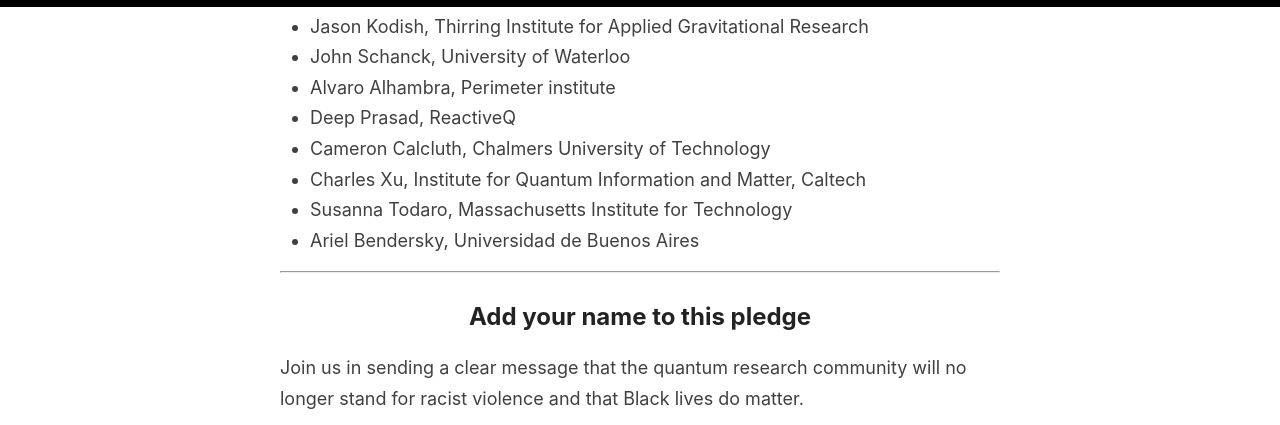
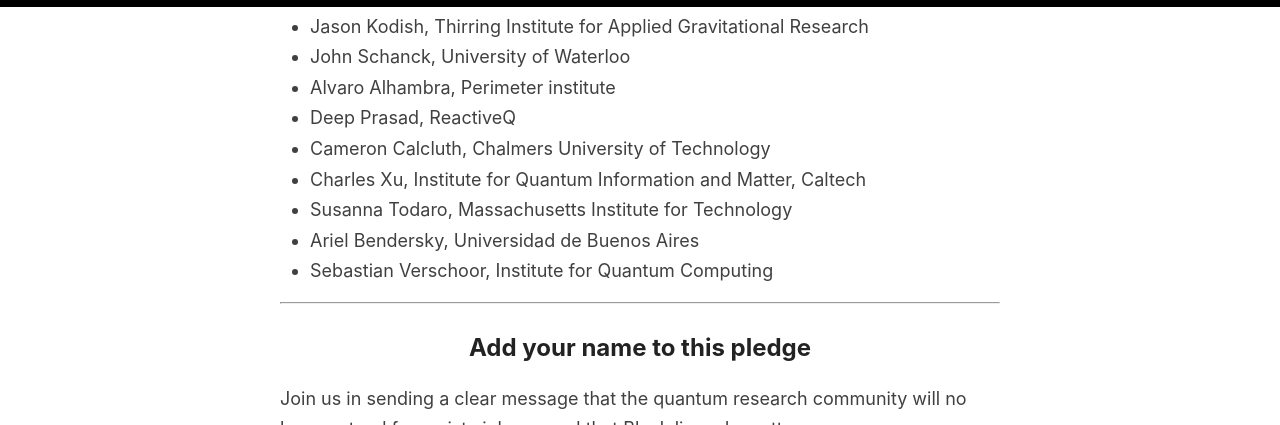
Before and after one commit to quantumforblacklives/quantumforblacklives.github.io, a Jekyll site: the page built from index.html, in a window 1280 px wide and 900 px high, scrolled down 3522 px, cut to the strip 0-425 px from the top of the window. Built offline with Jekyll 4.4.1, drawn with Linux system fonts in a browser that asks for light colours; the list of posts is cut into pages by our own code.

Commit message:
Add signature from Sebastian Verschoor.

```diff
--- a/_includes/signatories.md
+++ b/_includes/signatories.md
@@ -17,3 +17,4 @@
 - Charles Xu, Institute for Quantum Information and Matter, Caltech
 - Susanna Todaro, Massachusetts Institute for Technology
 - Ariel Bendersky, Universidad de Buenos Aires
+- Sebastian Verschoor, Institute for Quantum Computing
```
